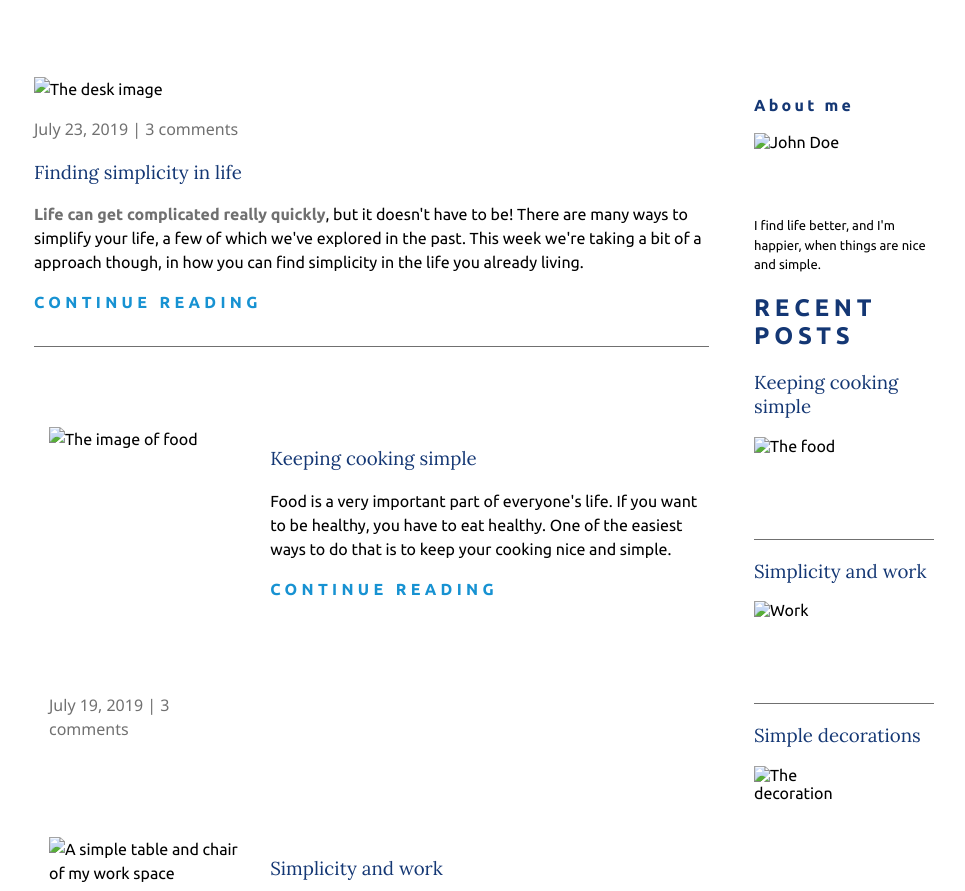
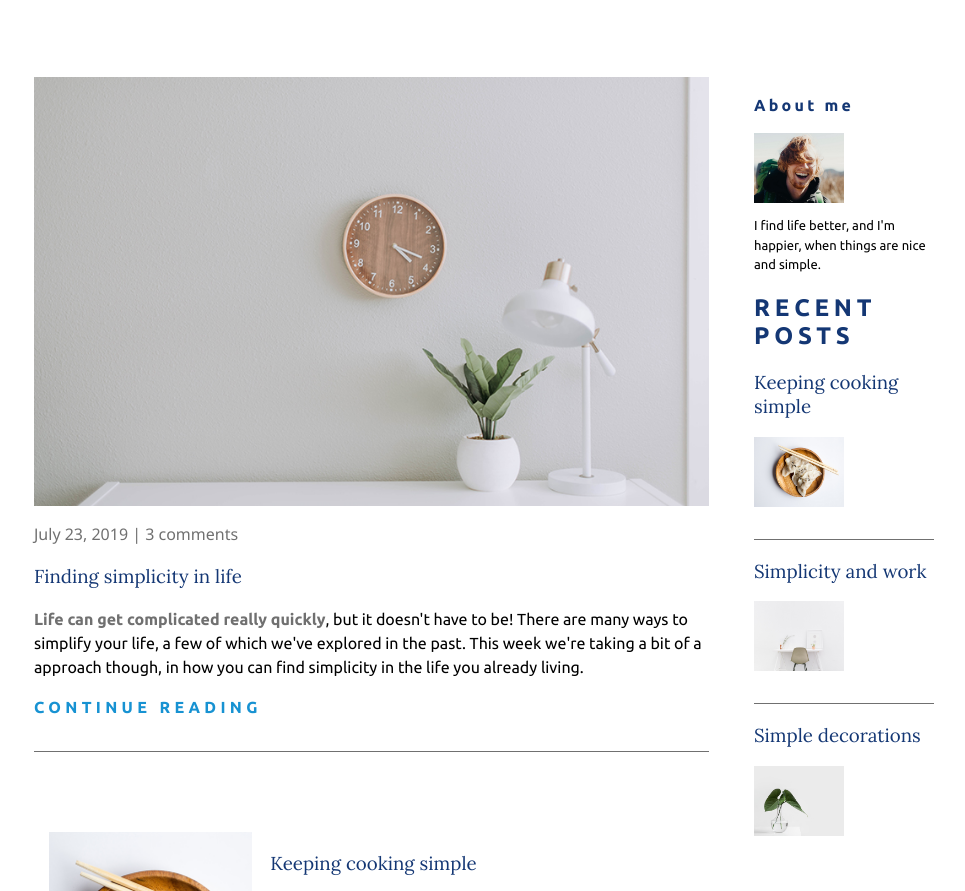
Before and after one commit to yasir28991/responsive-web, a plain HTML site: page index.html in a window 1280 px wide. Shown: the part 133-1024 px from the top of the page, without its empty margins (156-1121 px from the left). Drawn offline with Linux system fonts and the light colour scheme.

Commit message:
Update index.html

```diff
--- a/index.html
+++ b/index.html
@@ -49,7 +49,7 @@
 
             <article class="featured-article">
 
-                <img class="featured-article-img" src="/Mr. Yasir's code/img/life.jpg" alt="The desk image">
+                <img class="featured-article-img" src="img/life.jpg" alt="The desk image">
 
                 <p class="article-info">July 23, 2019  |  3 comments</p>
 
@@ -88,7 +88,7 @@
 
             <div class="article-secondary">
 
-                <img class="article-img" src="/Mr. Yasir's code/img/food.jpg" alt="The image of food">
+                <img class="article-img" src="img/food.jpg" alt="The image of food">
 
                 <p class="article-info">
                     July 19, 2019  |  3 comments
@@ -122,7 +122,7 @@
 
             <div class="article-secondary">
 
-                <img class="article-img" src="/Mr. Yasir's code/img/work.jpg" alt="A simple table and chair of my work space">
+                <img class="article-img" src="img/work.jpg" alt="A simple table and chair of my work space">
 
                 <p class="article-info">
                     July 12, 2019  |  3 comments
@@ -156,7 +156,7 @@
 
             <div class="article-secondary">
 
-                <img class="article-img left" src="/Mr. Yasir's code/img/deco.jpg" alt="The plant in my home for simple decoration">
+                <img class="article-img left" src="img/deco.jpg" alt="The plant in my home for simple decoration">
 
                 <p class="article-info">
                     July 3, 2019  |  3 comments
@@ -183,7 +183,7 @@
                     About me
                 </p>
 
-                <img class="widget-image" src="/Mr. Yasir's code/img/about-me.jpg" alt="John Doe">
+                <img class="widget-image" src="img/about-me.jpg" alt="John Doe">
 
                 <p class="widget-body">
                     I find life better, and I'm happier, when things are nice and simple.
@@ -203,7 +203,7 @@
                     <h3 class="widget-recent-post-title">
                         Keeping cooking simple
                     </h3>
-                    <img src="/Mr. Yasir's code/img/food.jpg" alt="The food" class="widget-image">
+                    <img src="img/food.jpg" alt="The food" class="widget-image">
                 </div>
 
                 <!-- Simplicity and work -->
@@ -212,7 +212,7 @@
                     <h3 class="widget-recent-post-title">
                         Simplicity and work
                     </h3>
-                    <img src="/Mr. Yasir's code/img/work.jpg" alt="Work" class="widget-image">
+                    <img src="img/work.jpg" alt="Work" class="widget-image">
                 </div>
 
                 <!-- Simple decorations -->
@@ -221,7 +221,7 @@
                     <h3 class="widget-recent-post-title">
                         Simple decorations
                     </h3>
-                    <img src="/Mr. Yasir's code/img/deco.jpg" alt="The decoration" class="widget-image left">
+                    <img src="img/deco.jpg" alt="The decoration" class="widget-image left">
                 </div>
 
             </div>
```
